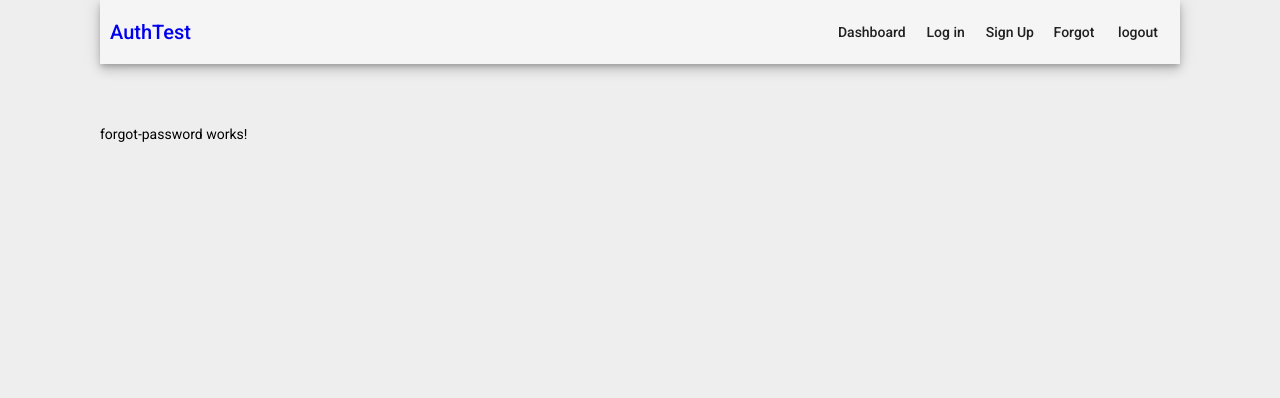
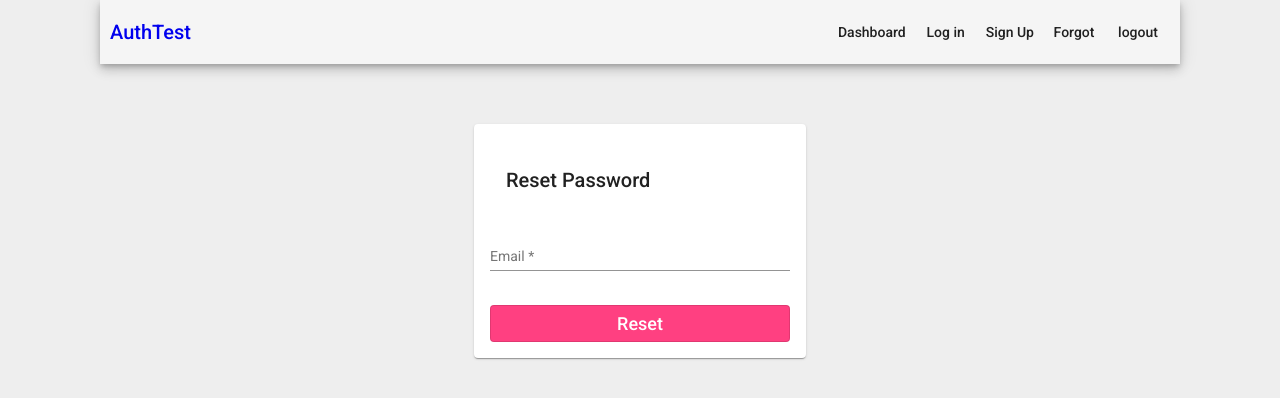
Before and after one commit to buzzie-bee/AngularAuthTest, an Angular app: page /forgot-password in a window 1280 px wide. Shown: the top 398 px of the page. Built offline with nearby package versions, Linux system fonts and the light colour scheme.

Commit message:
Implemented forgot password

```diff
--- a/src/app/auth/auth.service.ts
+++ b/src/app/auth/auth.service.ts
@@ -84,7 +84,7 @@ export class AuthService {
     // Don't report back if email already exists or not
     return new Promise((resolve) => {
       setTimeout(() => {
-        Users.map((user: User) => {
+        const updated: User[] = Users.map((user: User) => {
           if (user.email === email) {
             return {
               ...user,
@@ -94,6 +94,9 @@ export class AuthService {
           return user;
         });
 
+        Users.splice(0, Users.length);
+        Users.push(...updated);
+
         resolve('success');
       }, 1500);
     });
--- a/src/app/components/forgot-password/forgot-password.component.css
+++ b/src/app/components/forgot-password/forgot-password.component.css
@@ -0,0 +1,8 @@
+.reset-wrapper {
+  height: 100%;
+  width: 100%;
+  display: flex;
+  flex-direction: column;
+  align-items: center;
+  justify-content: start;
+}
--- a/src/app/components/forgot-password/forgot-password.component.html
+++ b/src/app/components/forgot-password/forgot-password.component.html
@@ -1 +1,55 @@
-<p>forgot-password works!</p>
+<div class="reset-wrapper">
+  <mat-card class="form-card">
+    <mat-card-header class="form-header">
+      <mat-card-title class="form-title">Reset Password</mat-card-title>
+    </mat-card-header>
+
+    <form [formGroup]="resetForm" (ngSubmit)="onSubmit()">
+      <mat-card-content class="form-container">
+        <mat-form-field class="form-text-input">
+          <input
+            matInput
+            placeholder="Email"
+            id="email"
+            formControlName="email"
+            required
+          />
+        </mat-form-field>
+        <mat-card
+          *ngIf="
+            resetForm.controls.email.errors && resetForm.controls.email.touched
+          "
+          class="form-error-card"
+        >
+          <mat-content>A valid email is required!</mat-content>
+        </mat-card>
+      </mat-card-content>
+      <button
+        mat-stroked-button
+        type="submit"
+        color="accent"
+        class="form-submit-button"
+        loading="attempting"
+        [class.button-loading-spinner]="loading"
+      >
+        <span
+          class="form-submit-button-text"
+          [class.form-submit-button-loading]="loading"
+        >
+          Reset
+        </span>
+      </button>
+      <mat-card *ngIf="success" class="form-error-card">
+        <mat-content
+          ><p class="title">
+            An email has been sent to this address with a password reset code.
+          </p>
+          <p>
+            <a routerLink="/login">Log in</a>
+          </p>
+          <p><a routerLink="/sign-up">Sign Up</a></p>
+        </mat-content>
+      </mat-card>
+    </form>
+  </mat-card>
+</div>
--- a/src/app/components/forgot-password/forgot-password.component.ts
+++ b/src/app/components/forgot-password/forgot-password.component.ts
@@ -1,15 +1,48 @@
 import { Component, OnInit } from '@angular/core';
+import { FormBuilder, Validators } from '@angular/forms';
+import { Router } from '@angular/router';
+import { AuthService } from 'src/app/auth/auth.service';
 
 @Component({
   selector: 'app-forgot-password',
   templateUrl: './forgot-password.component.html',
-  styleUrls: ['./forgot-password.component.css']
+  styleUrls: ['./forgot-password.component.css'],
 })
 export class ForgotPasswordComponent implements OnInit {
+  constructor(private fb: FormBuilder, private authService: AuthService) {}
 
-  constructor() { }
+  resetForm = this.fb.group({
+    email: [
+      '',
+      [
+        Validators.required,
+        Validators.pattern('^[a-z0-9._%+-]+@[a-z0-9.-]+\\.[a-z]{2,10}$'),
+      ],
+    ],
+  });
 
-  ngOnInit(): void {
+  loading: boolean = false;
+  success: boolean = false;
+  failed: boolean = false;
+
+  ngOnInit(): void {}
+
+  async onSubmit(): Promise<void> {
+    const { email } = this.resetForm.value;
+    this.loading = true;
+    this.failed = false;
+
+    if (this.resetForm.controls.email.errors) {
+      this.resetForm.markAllAsTouched();
+      this.loading = false;
+      return;
+    }
+    const response = await this.authService.forgotPassword(email);
+
+    if (response === 'success') {
+      this.success = true;
+    }
+
+    this.loading = false;
   }
-
 }
```
